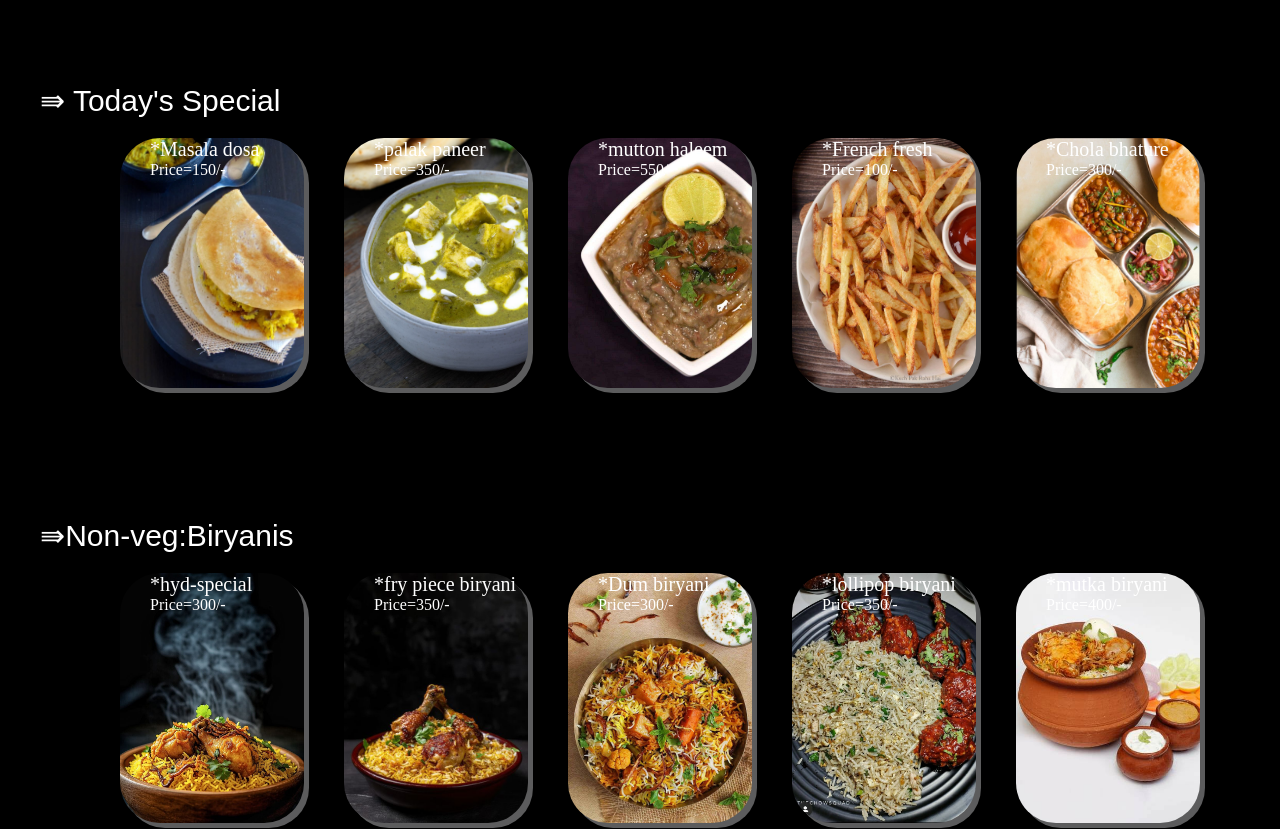
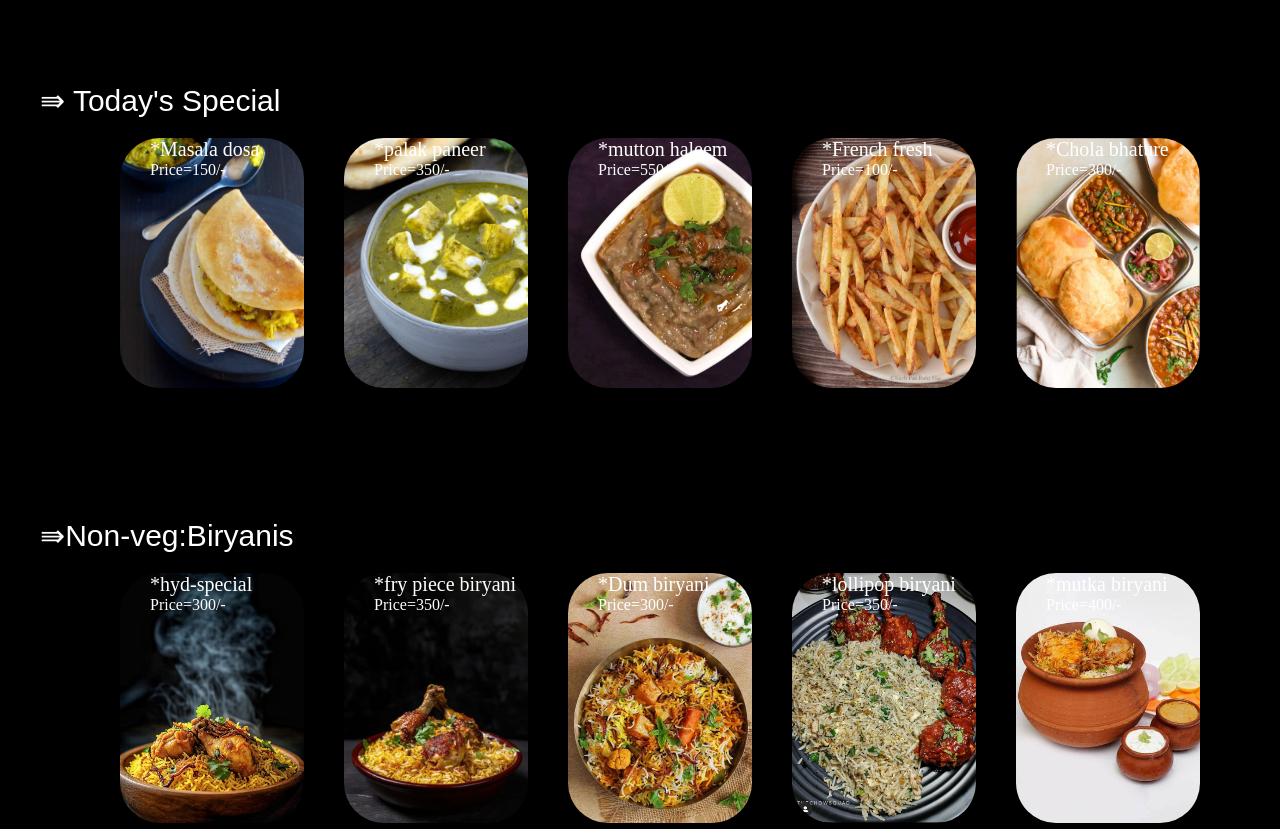
Before and after one commit to wilson469/bellabites, a plain HTML site: page index.html in a window 1280 px wide. Shown: the part 720-1549 px from the top of the page. Drawn offline with Linux system fonts and the light colour scheme; a web font is replaced by a local one.

Commit message:
Update style.css

```diff
--- a/style.css
+++ b/style.css
@@ -156,6 +156,3 @@ font-weight: 50px;
 .msg-1{
   font-size:20px;
 }
-.shadow{
-  box-shadow:5px 5px rgb(92, 92, 93);
-}
```
